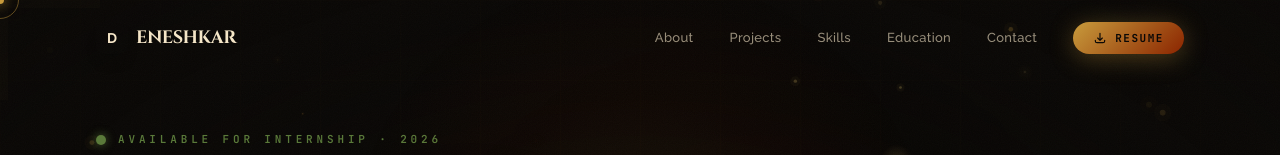
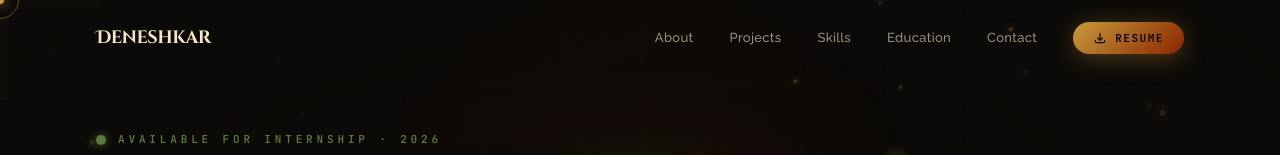
Before and after one commit to Deneshkar/my-portfolio, a React (Vite) app: page / in a window 1280 px wide. Shown: the top 155 px of the page. Built offline with nearby package versions, Linux system fonts and the light colour scheme.

Commit message:
Refactor Navbar and Footer components for improved styling and consistency

```diff
--- a/src/common/Navbar.jsx
+++ b/src/common/Navbar.jsx
@@ -36,12 +36,9 @@ const Navbar = () => {
       >
         <div className="mx-auto flex max-w-6xl items-center justify-between px-5 lg:px-8">
           {/* Logo */}
-          <a href="#" className="group flex items-center gap-2" data-cursor>
-            <div className="flex h-8 w-8 items-center justify-center rounded-lg bg-gradient-to-br from-amber-600 to-red-700 shadow-lg shadow-amber-600/30 text-parchment font-bold text-sm transition-all duration-300 group-hover:scale-110 group-hover:shadow-amber-600/50">
-              D
-            </div>
-            <span className="font-display text-lg font-bold text-parchment tracking-tight">
-              eneshkar
+          <a href="#" className="group flex items-center" data-cursor>
+            <span className="font-display text-lg font-bold tracking-tight">
+              <span className="text-parchment">Deneshkar</span>
             </span>
           </a>
 
@@ -56,7 +53,7 @@ const Navbar = () => {
                 className={`relative px-4 py-2 text-[13px] font-medium tracking-wide transition-all duration-300 rounded-full ${
                   active === href
                     ? 'text-amber-400'
-                    : 'text-parchment/60 hover:text-amber-400'
+                    : 'text-parchment/60 hover:text-amber-600'
                 }`}
               >
                 <span className="relative z-10">{label}</span>
--- a/src/sections/Footer/index.jsx
+++ b/src/sections/Footer/index.jsx
@@ -6,12 +6,9 @@ const Footer = () => {
 
       <div className="relative mx-auto max-w-6xl px-5 lg:px-8">
         <div className="flex flex-col md:flex-row items-center justify-between gap-6">
-          <a href="#" className="group flex items-center gap-2" data-cursor>
-            <div className="flex h-8 w-8 items-center justify-center rounded-lg bg-gradient-to-br from-amber-600 to-red-700 text-parchment font-bold text-sm shadow-lg shadow-amber-600/25 transition-all group-hover:scale-110">
-              D
-            </div>
-            <span className="font-display text-base font-bold text-parchment/70 group-hover:text-parchment transition-colors">
-              Deneshkar
+          <a href="#" className="group flex items-center" data-cursor>
+            <span className="font-display text-base font-bold tracking-tight transition-colors">
+              <span className="text-parchment/70 group-hover:text-parchment">Deneshkar</span>
             </span>
           </a>
 
```
